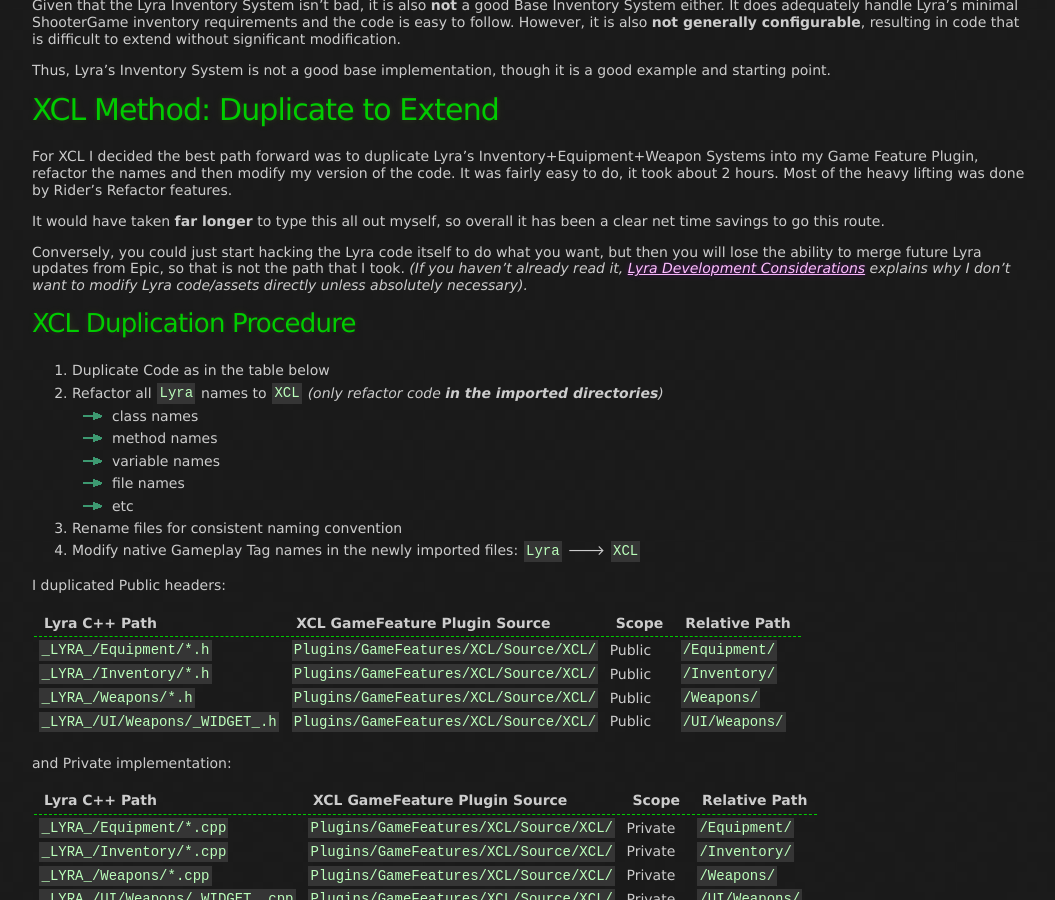
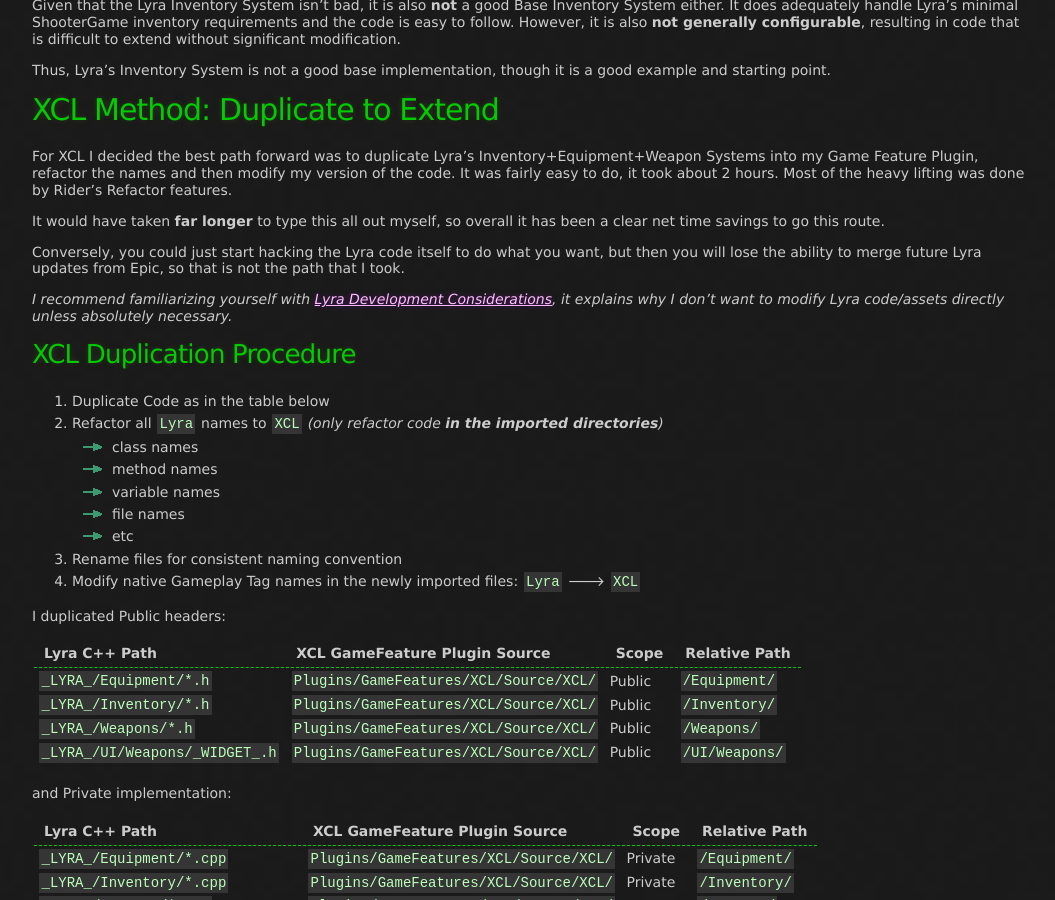
Before and after one commit to x157/x157.github.io, a Jekyll site: the page built from UE5/LyraStarterGame/Inventory/index.md, in a window 1280 px wide and 900 px high, scrolled down 3183 px. Shown: the whole window, without its empty margins (108-1163 px from the left). Built offline with Jekyll 4.4.1, drawn with Linux system fonts in a browser that asks for light colours.

Commit message:
Make emphasis more visible

```diff
--- a/UE5/LyraStarterGame/Inventory/index.md
+++ b/UE5/LyraStarterGame/Inventory/index.md
@@ -224,9 +224,11 @@
 
 Conversely, you could just start hacking the Lyra code itself to do what you want, but then
 you will lose the ability to merge future Lyra updates from Epic, so that
-is not the path that I took.  *(If you haven't already read it,
-[Lyra Development Considerations](/UE5/LyraStarterGame/Development-Considerations)
-explains why I don't want to modify Lyra code/assets directly unless absolutely necessary).*
+is not the path that I took.
+
+*I recommend familiarizing yourself with
+[Lyra Development Considerations](/UE5/LyraStarterGame/Development-Considerations),
+it explains why I don't want to modify Lyra code/assets directly unless absolutely necessary.*
 
 ## XCL Duplication Procedure
 
```
